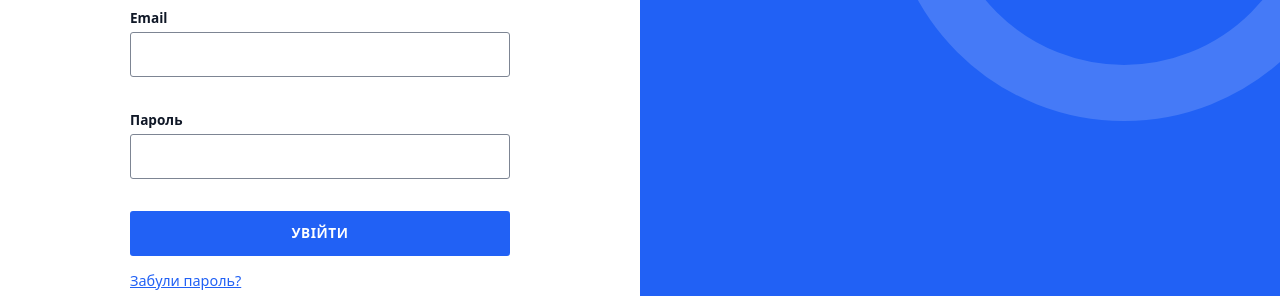
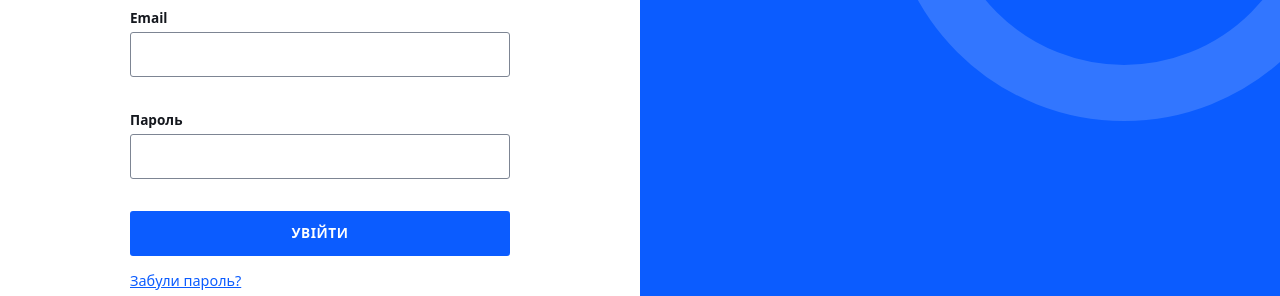
Before and after one commit to melya654/melnyk-coursework, a website: page public/index.html in a window 1280 px wide. Shown: the part 271-567 px from the top of the page. Drawn offline with Linux system fonts and the light colour scheme; no server answers.

Commit message:
Align CSS color tokens with Figma variables
Co-Authored-By: Claude Opus 5.5 <noreply@anthropic.com>

```diff
--- a/public/css/style.css
+++ b/public/css/style.css
@@ -1,17 +1,17 @@
 :root {
   /* Токени збігаються зі змінними Figma (колекція SecureForms) */
-  --blue: #2161f5;       /* primary */
-  --blue-dark: #1a4fcc;  /* primary-hover (стан наведення, у Figma немає змінної) */
-  --black: #101827;      /* text (темна кнопка) */
-  --text: #101827;       /* text */
+  --blue: #0b5cff;       /* primary */
+  --blue-dark: #0049d6;  /* primary-hover (стан наведення, у Figma немає змінної) */
+  --black: #111317;      /* dark (темна кнопка) */
+  --text: #15181e;       /* text */
   --muted: #5b6370;      /* muted */
-  --line: #c9ced6;       /* border */
-  --soft: #f0f3ff;       /* surface */
+  --line: #d5dae3;       /* border */
+  --soft: #e8ecf6;       /* surface-soft */
   --danger: #ff5555;     /* danger: лише рамка поля (контраст 3,1:1 достатній для рамки) */
   --error: #b3261e;      /* текст помилки темніший за danger: 6,5:1 проти 3,1:1 (WCAG 1.4.3) */
   --ok: #1b6e3c;         /* текст успіху на фоні success */
   --ok-bg: #ddf8e9;      /* success (фон повідомлення) */
-  --focus: #2161f5;      /* focus (= primary) */
+  --focus: #0b5cff;      /* focus (= primary) */
 }
 
 * { box-sizing: border-box; }
```
